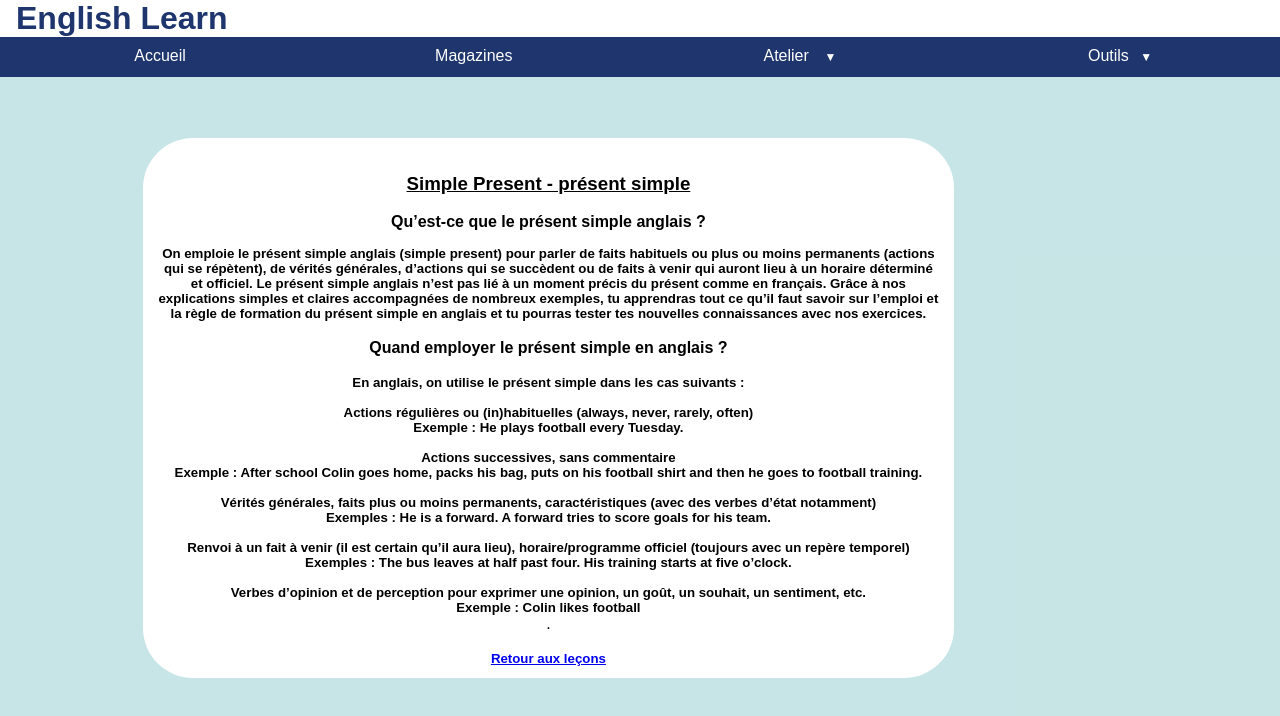
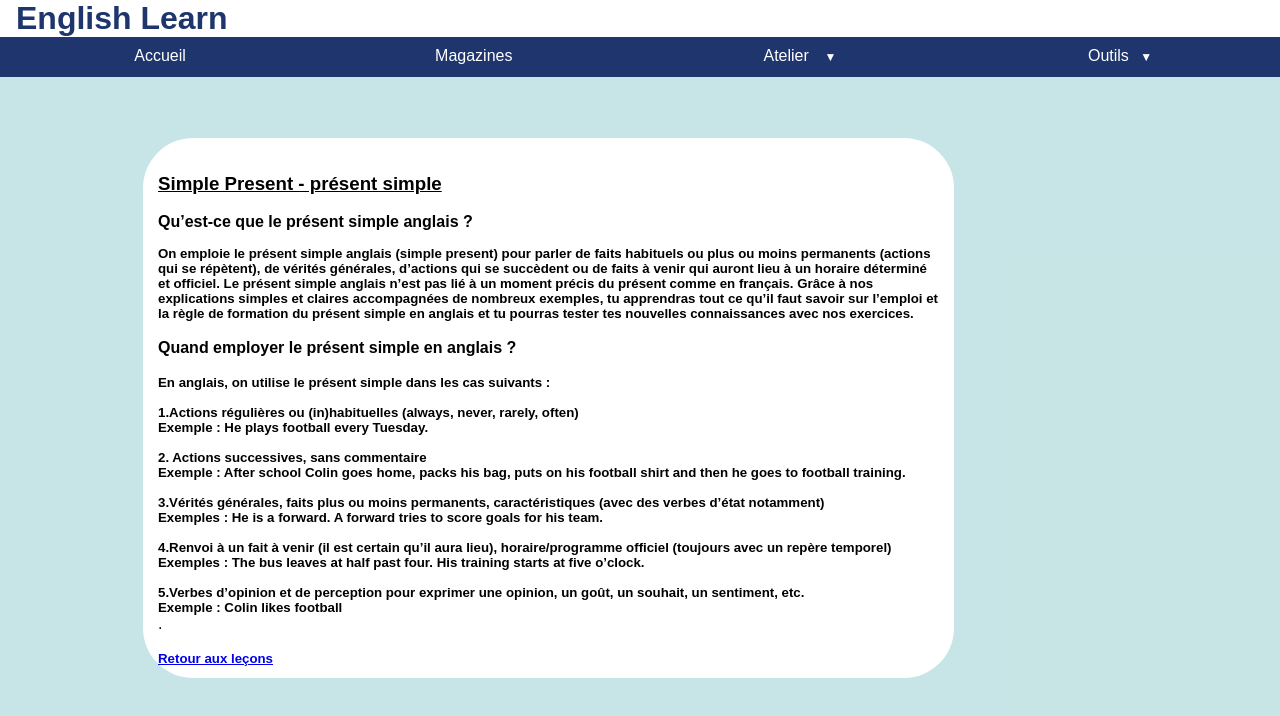
Before and after one commit to Annatare64/Projet_IHM, a React (Create React App) app: page /present in a window 1280 px wide. Shown: the top 716 px of the page. Built offline with nearby package versions, Linux system fonts and the light colour scheme.

Commit message:
Je change

```diff
--- a/src/CSS/Outils.css
+++ b/src/CSS/Outils.css
@@ -43,7 +43,7 @@ td {
 }
 
 .formulaire {
-  text-align: center;
+  text-align: left;
 }
 
 table {
--- a/src/Outils/present.js
+++ b/src/Outils/present.js
@@ -79,27 +79,28 @@ class Présent extends React.Component {
               <h5>
                 En anglais, on utilise le présent simple dans les cas suivants :
                 <br />
-                <br /> Actions régulières ou (in)habituelles (always, never,
+                <br /> 1.Actions régulières ou (in)habituelles (always, never,
                 rarely, often) <br />
                 Exemple : He plays football every Tuesday. <br />
-                <br /> Actions successives, sans commentaire
+                <br />
+                2. Actions successives, sans commentaire
                 <br /> Exemple : After school Colin goes home, packs his bag,
                 puts on his football shirt and then he goes to football
                 training.
                 <br />
-                <br /> Vérités générales, faits plus ou moins permanents,
+                <br /> 3.Vérités générales, faits plus ou moins permanents,
                 caractéristiques (avec des verbes d’état notamment)
                 <br />
                 Exemples : He is a forward. A forward tries to score goals for
                 his team. <br />
                 <br />
-                Renvoi à un fait à venir (il est certain qu’il aura lieu),
+                4.Renvoi à un fait à venir (il est certain qu’il aura lieu),
                 horaire/programme officiel (toujours avec un repère temporel)
                 <br /> Exemples : The bus leaves at half past four. His training
                 starts at five o’clock.
                 <br /> <br />
-                Verbes d’opinion et de perception pour exprimer une opinion, un
-                goût, un souhait, un sentiment, etc. <br />
+                5.Verbes d’opinion et de perception pour exprimer une opinion,
+                un goût, un souhait, un sentiment, etc. <br />
                 Exemple : Colin likes football
               </h5>
               .
```
